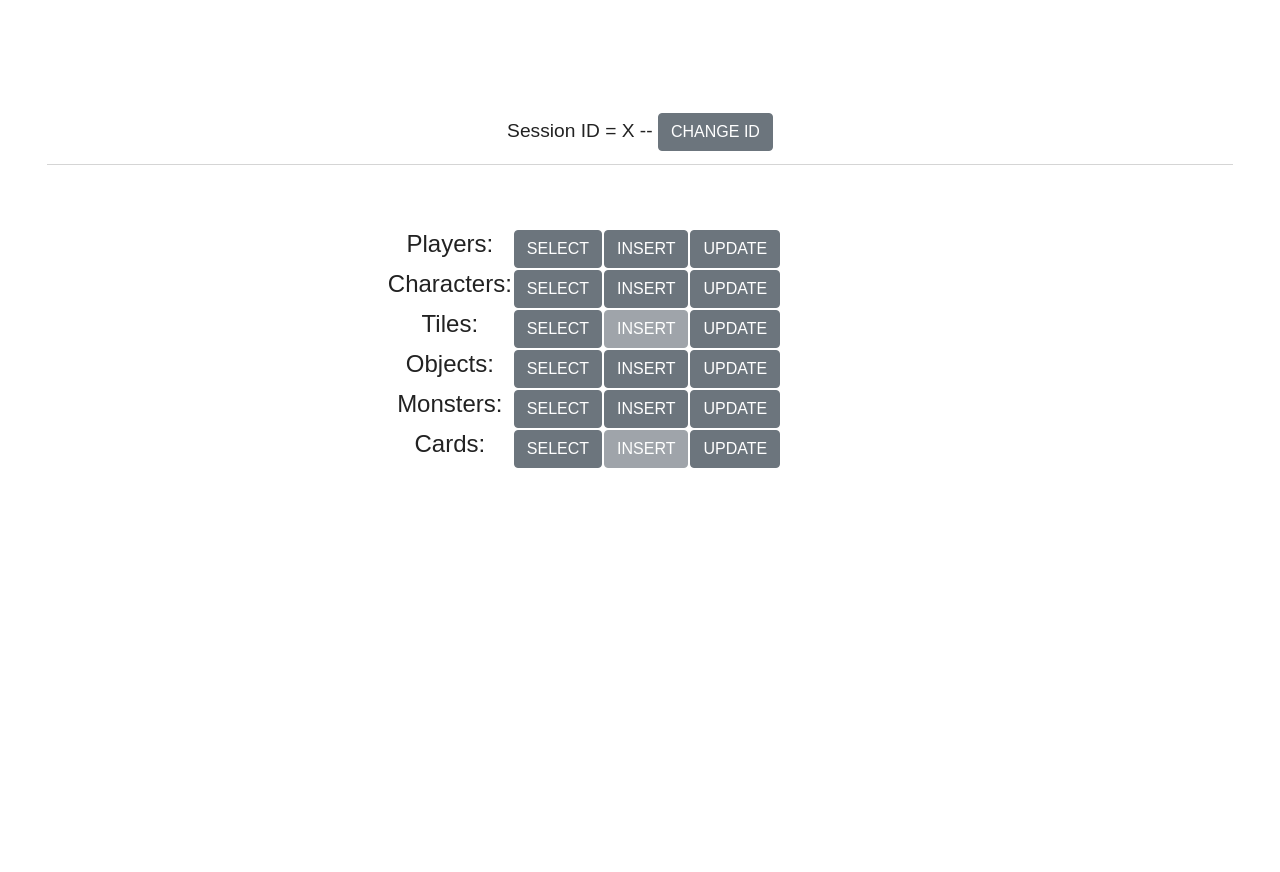
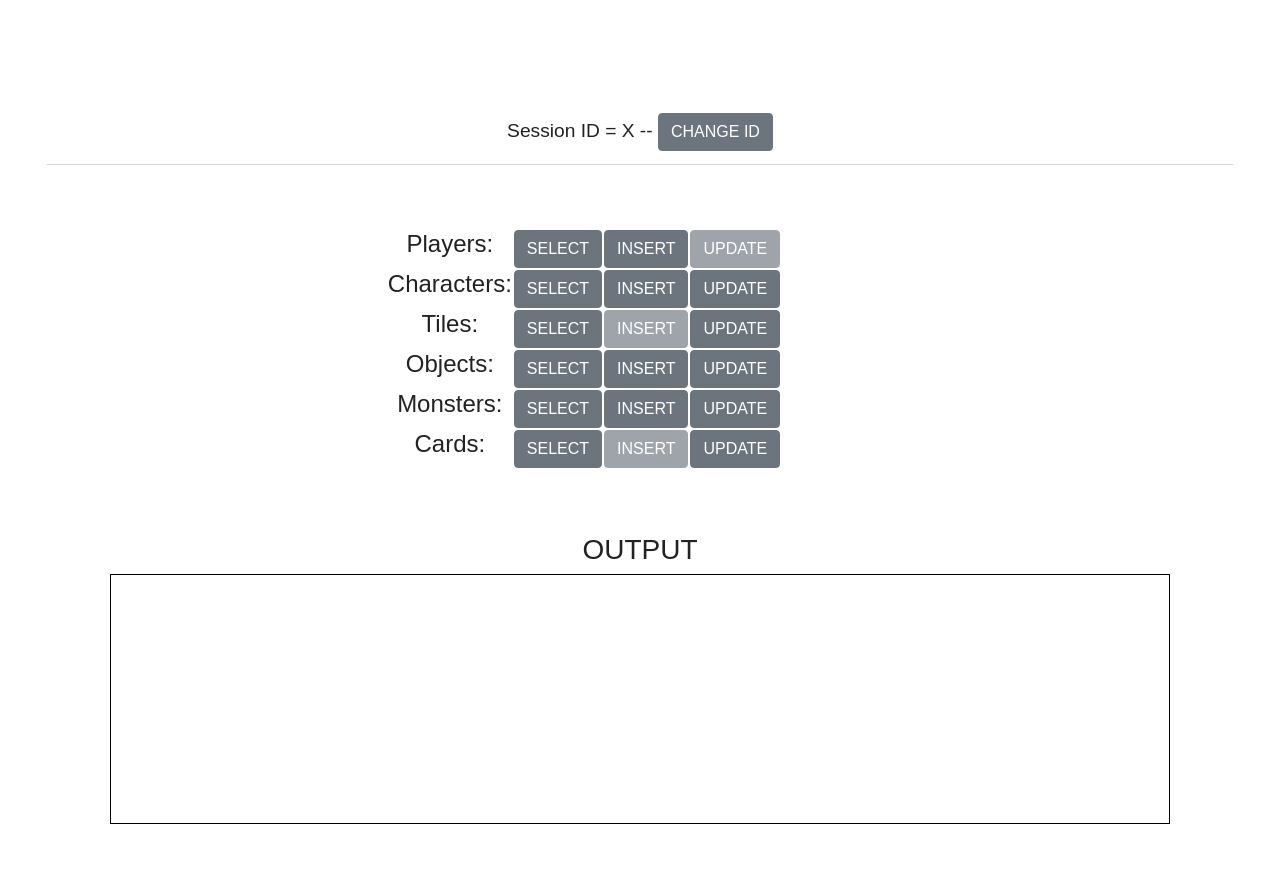
Before and after one commit to cata85/CIS560Project, a Flask app: page /game/1 in a window 1280 px wide. Before the commit the page ends 468 px from the top, so only its background shows below. Run offline with Flask 2, Linux system fonts and the light colour scheme; parts of the project's set-up code (start-up, migrations or seed data) failed here and were passed over; some libraries are stand-ins or nearby versions.

Commit message:
added a scrollbox where ooutput is intened to be displayed. Still working on for-looping through rows

```diff
--- a/templates/game.html
+++ b/templates/game.html
@@ -33,7 +33,7 @@
            <td><button type="submit" class="btn btn-secondary" id="player_Select_btn">SELECT</button></td>
          </form>
          <td><button type="submit" class="btn btn-secondary" id="player_Insert_btn">INSERT</button></td>
-         <td><button type="submit" class="btn btn-secondary" id="player_Update_btn">UPDATE</button></td>
+         <td><button type="submit" class="btn btn-secondary" id="player_Update_btn" disabled="true">UPDATE</button></td>
        </tr>
        <tr>
          <td><h4>Characters:</h4></td>
@@ -83,6 +83,22 @@
 </div>
 
 
+<!-- Output Textbox-->
+<div class="container-fluid padding">
+<div class="row text-center">
+ <div class="col-md-12">
+   <h3>OUTPUT</h3>
+   <div style="overflow: auto; width: 85%; height:250px;border: 1px solid black;margin:auto;">
+     {% for player in list %}
+     <p style="display:block; margin-bottom:0px;">ONE Row</p>
+     <p style="display:block; margin-bottom:0px;">ONE Row</p>
+     {% endfor %}
+  </div>
+  </div>
+</div>
+</div>
+
+
 
 
 
```
